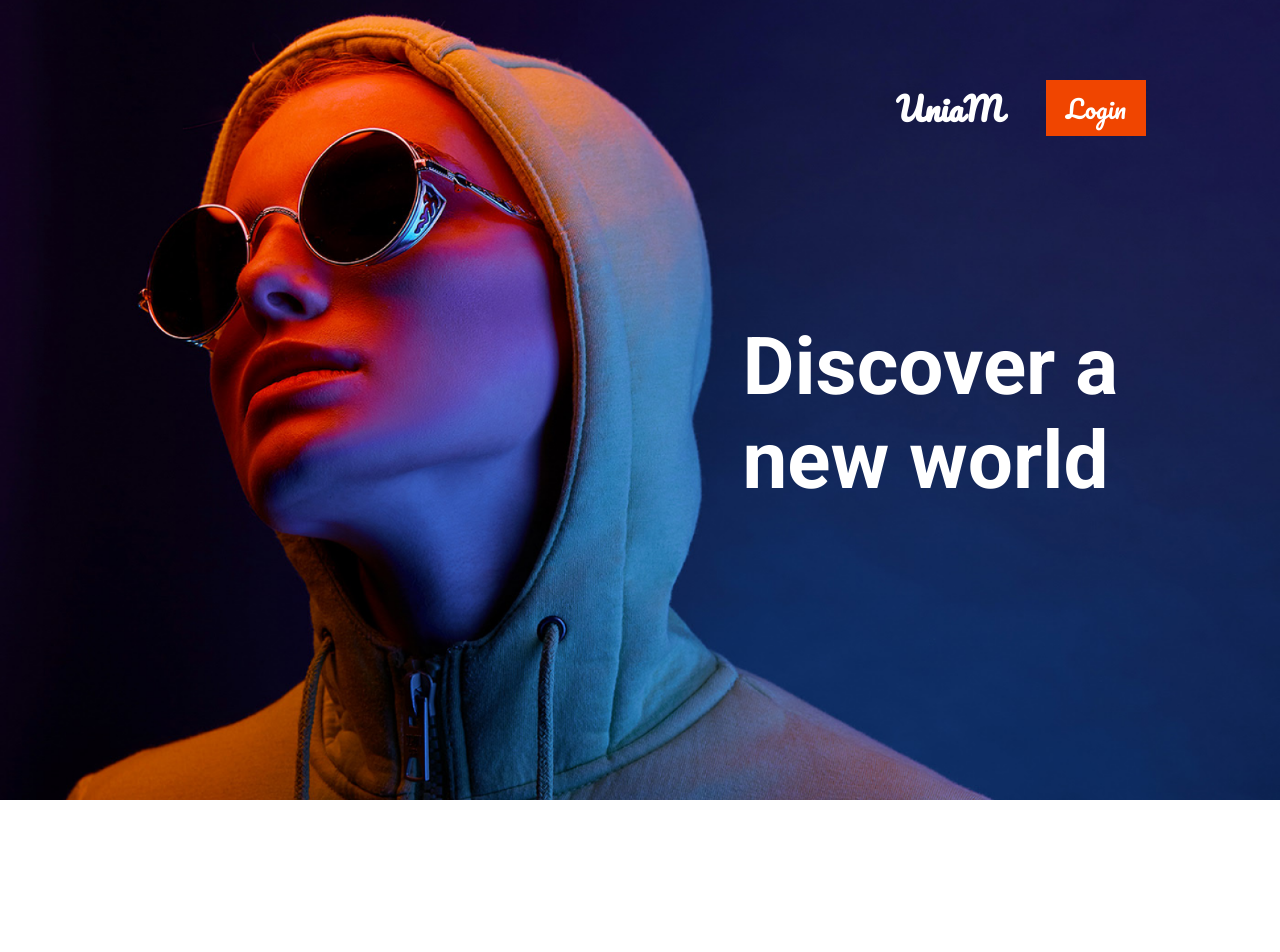
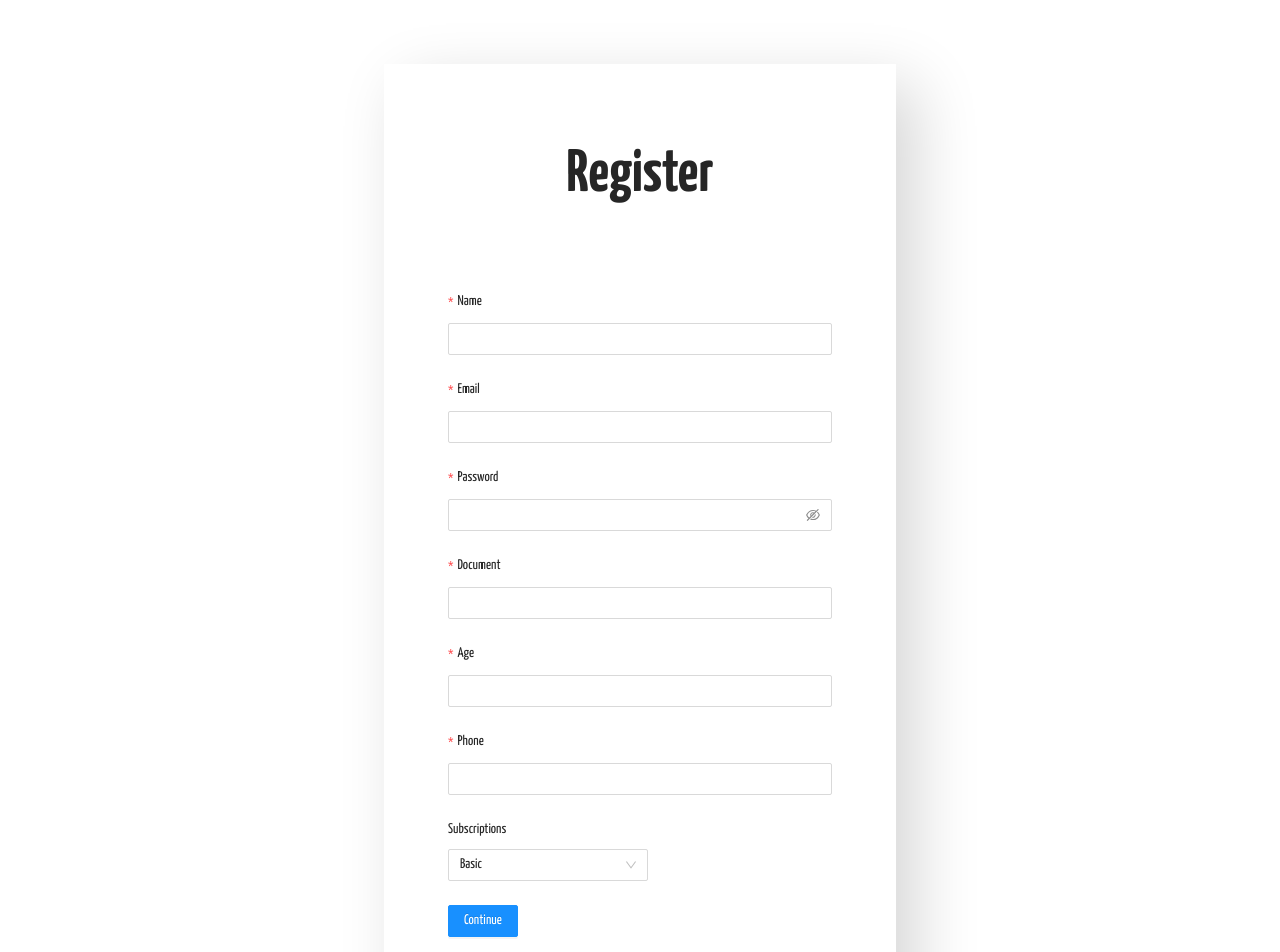
Before and after one commit to VladCode97/front-unia-movies, a React (Create React App) app: page /register in a window 1280 px wide. Shown: the top 952 px of the page. Before the commit the page ends 800 px from the top, so only its background shows below. Built offline with nearby package versions, Linux system fonts and the light colour scheme.

Commit message:
implementacion de formularios

```diff
--- a/package.json
+++ b/package.json
@@ -12,6 +12,7 @@
     "@types/react-dom": "^16.9.8",
     "@types/react-router-dom": "^5.1.6",
     "@types/styled-components": "^5.1.4",
+    "antd": "^4.8.5",
     "react": "^17.0.1",
     "react-dom": "^17.0.1",
     "react-router-dom": "^5.2.0",
--- a/src/App.tsx
+++ b/src/App.tsx
@@ -1,10 +1,19 @@
 import React from 'react';
 import { HomeComponent } from './components/Home/home.component';
+import { useHistory, BrowserRouter as Router, Route, Switch } from 'react-router-dom';
+import { LoginComponent } from './components/Auth/Login/login.component';
+import { RegisterComponent } from './components/Auth/Login/register.component';
 
 function App() {
   return (
     <div className="App">
-      <HomeComponent/>
+      <Router>
+        <Switch>
+          <Route exact path="/" component={HomeComponent} />
+          <Route exact path="/signIn" component={LoginComponent} />
+          <Route exact path="/register" component={RegisterComponent} />
+        </Switch>
+      </Router>
     </div>
   );
 }
--- /dev/null
+++ b/src/Styled-Components/login.style.tsx
@@ -0,0 +1,8 @@
+import Styled from 'styled-components';
+
+/**
+ * Container login
+ */
+export const LoginContainer = Styled.div`
+    height: 100vh;
+`;
--- /dev/null
+++ b/src/components/Auth/Login/login.component.tsx
@@ -0,0 +1,15 @@
+import React, { FC, useState } from 'react';
+import { FontUniaMovie } from '../../../Styled-Components/font.styled';
+import { LoginContainer } from '../../../Styled-Components/login.style';
+import { SignInComponent } from './signin.component';
+
+
+export const LoginComponent = () => {
+  return (
+    <LoginContainer>
+      {/* Login */}
+      <SignInComponent />
+      {/* Register */}
+    </LoginContainer>
+  )
+}
--- /dev/null
+++ b/src/components/Auth/Login/register.component.tsx
@@ -0,0 +1,83 @@
+import React, { FC } from 'react';
+import { Button, Form, Input, message, Select } from 'antd';
+import { Store } from 'antd/lib/form/interface';
+import '../../../index.css';
+import { useHistory } from 'react-router-dom';
+/**
+ * Destructurin object
+ */
+const { Item } = Form;
+const { Option, OptGroup } = Select;
+
+export const RegisterComponent: FC = () => {
+
+  const history = useHistory();
+
+  //Hook
+  const [form] = Form.useForm();
+
+  const redirectRegister = () => history.push('/register');
+
+  const homereDirect = () => history.push('/');
+
+  const handleValues = async (values: Store) => {
+    console.log(values);
+    const response = await (await fetch('https://api-rest-unia-movie.herokuapp.com/Auth/Register', {
+      method: 'POST',
+      headers: { 'Content-Type': 'application/json' },
+      body: JSON.stringify({ ...values })
+    })).json();
+    message.info('User create');
+    setTimeout(() => {
+      history.push('/signIn');
+    }, 3000);
+  }
+
+  return (
+    <div className="form-create">
+      <h1 className="title-form-create">Register</h1>
+      <Form onFinish={handleValues} form={form} layout='vertical'>
+        {/* Name */}
+        <Item label="Name" name="name" rules={[{ required: true, message: 'Field requerid' }]}  >
+          <Input />
+        </Item>
+        {/* Email */}
+        <Item label="Email" name="email" rules={[{ type: 'email', message: 'Format no valid' }, { required: true, message: 'Field requerid' }]}  >
+          <Input />
+        </Item>
+        {/* Password */}
+        <Item label="Password" name="password" rules={[{ required: true, message: 'Field requerid' }]}  >
+          <Input.Password />
+        </Item>
+        {/* Document */}
+        <Item label="Document" name="document" rules={[{ required: true, message: 'Field requerid' }]}  >
+          <Input />
+        </Item>
+        {/* age */}
+        <Item label="Age" name="age" rules={[{ required: true, message: 'Field requerid' }]}  >
+          <Input />
+        </Item>
+        {/* Document */}
+        <Item label="Phone" name="phone" rules={[{ required: true, message: 'Field requerid' }]}  >
+          <Input />
+        </Item>
+        {/* Subscriptions */}
+        <Item name="Subscriptions" label="Subscriptions">
+          <Select defaultValue="Basic" style={{ width: 200 }}>
+            <OptGroup label="Plans">
+              <Option value="5fb740c2768d035c78f1fec1">Basic</Option>
+              <Option value="5fb74139d43f4418f4b3605b">Premium</Option>
+            </OptGroup>
+          </Select>
+        </Item>
+        <Item>
+          <Button type="primary" htmlType="submit">
+            Continue
+          </Button>
+        </Item>
+      </Form>
+      <Button onClick={redirectRegister}>Register</Button>
+      <Button type='text' onClick={homereDirect}>Home</Button>
+    </div>
+  )
+}
--- /dev/null
+++ b/src/components/Auth/Login/signin.component.tsx
@@ -0,0 +1,54 @@
+import React, { FC } from 'react';
+import { Button, Form, Input } from 'antd';
+import { Store } from 'antd/lib/form/interface';
+import '../../../index.css';
+import { useHistory } from 'react-router-dom';
+/**
+ * Destructurin object
+ */
+const { Item } = Form;
+
+export const SignInComponent: FC = () => {
+
+  const history = useHistory();
+
+  //Hook
+  const [form] = Form.useForm();
+
+  const redirectRegister = () => history.push('/register');
+
+  const homereDirect = () => history.push('/');
+
+
+  const handleValues = async (values: Store) => {
+    console.log(values);
+    const response = await (await fetch('https://api-rest-unia-movie.herokuapp.com/Auth/SignIn', {
+      method: 'POST',
+      headers: { 'Content-Type': 'application/json' },
+      body: JSON.stringify({ ...values })
+    })).json()
+  }
+
+  return (
+    <div className="form-create">
+      <h1 className="title-form-create">Sign in</h1>
+      <Form onFinish={handleValues} form={form} layout='vertical'>
+        {/* Email */}
+        <Item label="Email" name="email" rules={[{ type: 'email', message: 'Format no valid' }, { required: true, message: 'Field requerid' }]}  >
+          <Input />
+        </Item>
+        {/* Password */}
+        <Item label="Password" name="password" rules={[{ required: true, message: 'Field requerid' }]}  >
+          <Input.Password />
+        </Item>
+        <Item>
+          <Button type="primary" htmlType="submit">
+            Continue
+          </Button>
+        </Item>
+      </Form>
+      <Button onClick={redirectRegister}>Register</Button>
+      <Button type='text' onClick={homereDirect}>Home</Button>
+    </div>
+  )
+}
--- a/src/components/Home/home.component.tsx
+++ b/src/components/Home/home.component.tsx
@@ -1,23 +1,28 @@
-import React from 'react';
+import React, { useState } from 'react';
 import { ButtonUniaMovie } from '../../Styled-Components/button.style';
 import { FontUniaMovie } from '../../Styled-Components/font.styled';
 import { ContainerHome, ContainerLogin, ItemLogin } from '../../Styled-Components/home.styled';
-
+import { LoginComponent } from '../Auth/Login/login.component';
+import { useHistory } from 'react-router-dom';
 
 export function HomeComponent() {
+  //Hook of router
+  const history = useHistory();
   return (
     <ContainerHome>
       <ContainerLogin>
         {/* Login app */}
         <ItemLogin>
           <FontUniaMovie fontFamily="'Pacifico', cursive" fontColor="white">UniaM</FontUniaMovie>
-          <ButtonUniaMovie fontFamily="'Pacifico', cursive"
+          <ButtonUniaMovie
+            onClick={() => history.push('/signIn')}
+            fontFamily="'Pacifico', cursive"
             buttonBackground="#F04500"
             buttonBorder="#F04500"
             fontColor="white"
             fontSize="25px">
             Login
-          </ButtonUniaMovie>
+          </ButtonUniaMovie >
         </ItemLogin>
         {/* Font discover */}
         <FontUniaMovie
--- a/src/index.css
+++ b/src/index.css
@@ -1,5 +1,24 @@
+
+@import "~antd/dist/antd.css";
+
 * {
     margin: 0;
     padding: 0;
     font-family: 'Yanone Kaffeesatz', sans-serif;
 }
+
+.form-create {
+    width: 40%;
+    margin: 5% auto;
+    background: white;
+    box-shadow: 20px 20px 60px #d6d6d6,
+    -20px -20px 60px #ffffff;
+    padding: 5%;
+}
+
+.form-create .title-form-create {
+    text-align: center;
+    font-size: 60px;
+    font-weight: bolder;
+    padding-bottom: 10%;
+}
```
Also changed, not shown: 1 other file (tests, documents, lock files or other folders).
